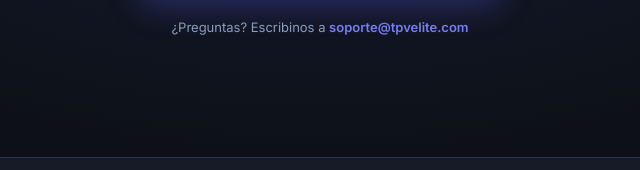
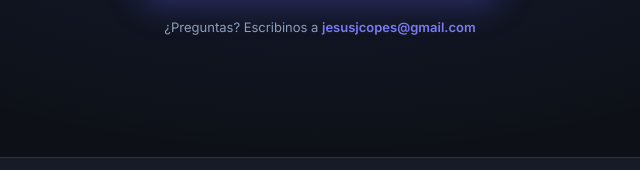
Before and after one commit to plaanteos/TPVElite, a plain HTML site: page landing/index.html in a window 1280 px wide. Shown: the part 4379-4549 px from the top of the page, 320-960 px from the left. Drawn offline with Linux system fonts and the light colour scheme.

Commit message:
corrección de correo de soporte

```diff
--- a/landing/index.html
+++ b/landing/index.html
@@ -1005,7 +1005,7 @@
     </a>
     <p class="hero-note" style="margin-top:20px">
       ¿Preguntas? Escribinos a
-      <a href="mailto:soporte@tpvelite.com" style="color:var(--accent-light);font-weight:600"> soporte@tpvelite.com</a>
+      <a href="mailto:jesusjcopes@gmail.com" style="color:var(--accent-light);font-weight:600"> jesusjcopes@gmail.com</a>
     </p>
   </div>
 </section>
```
